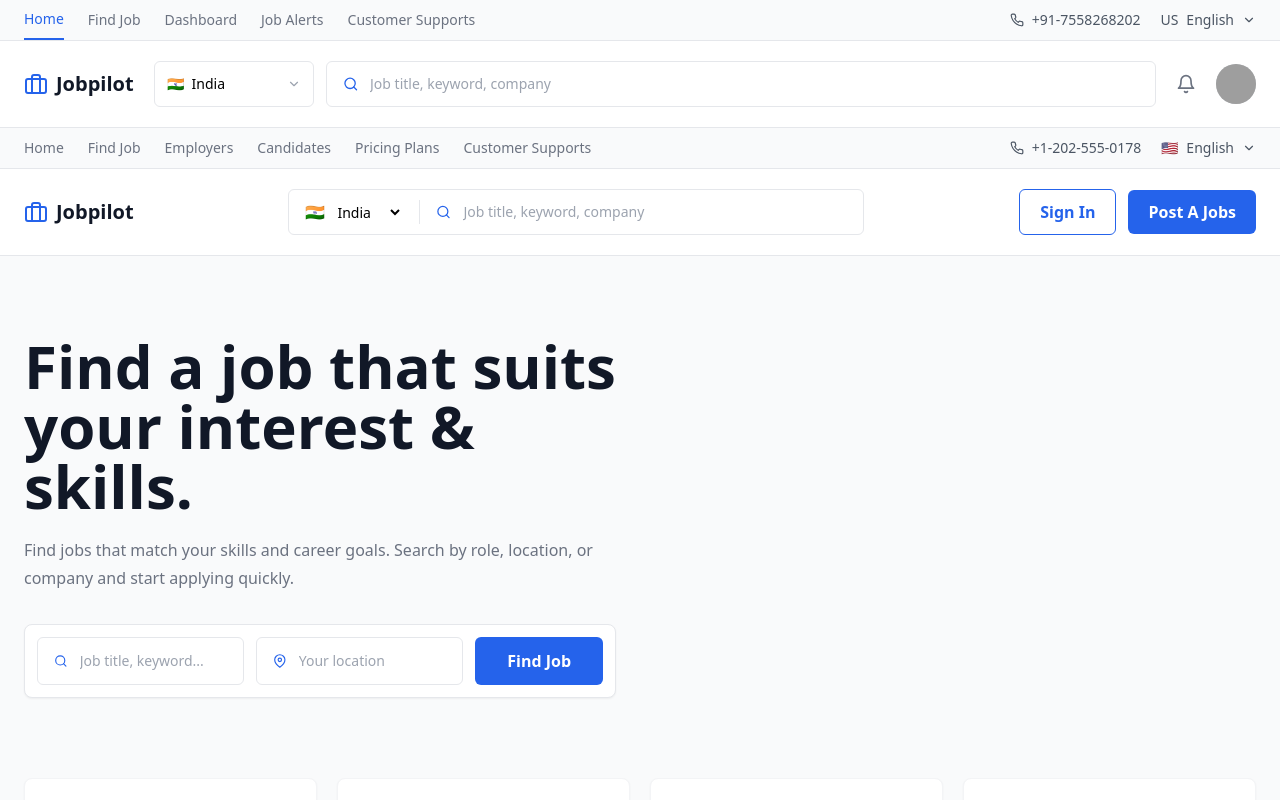
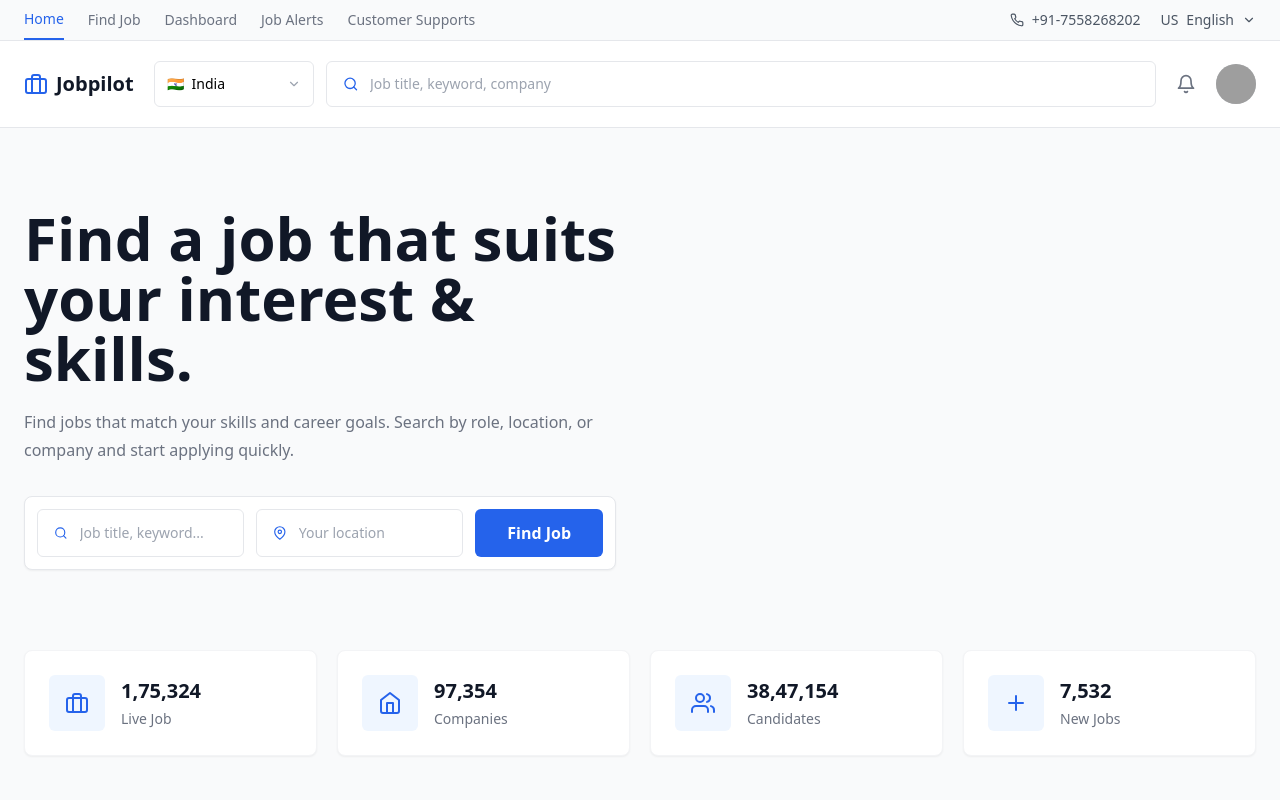
Before and after one commit to CDAC-AC-Project/Job-Portal, a React (Vite) app in the folder Frontend/: page /candidate/home in a window 1280 px wide. Shown: the top 800 px of the page. Built offline with nearby package versions, Linux system fonts and the light colour scheme; grey boxes are pictures that could not be loaded.

Commit message:
updated header and footer

```diff
--- a/Frontend/src/pages/Home.jsx
+++ b/Frontend/src/pages/Home.jsx
@@ -11,7 +11,7 @@ import HomeFooter from "../components/home/HomeFooter";
 export default function Home() {
   return (
     <div className="min-h-screen bg-white">
-      <HomeNavbar />
+
       <HeroSection />
       <StatsSection />
       <PopularVacancies />
@@ -19,7 +19,7 @@ export default function Home() {
       <FeaturedJobs />
       <TopCompanies />
       <HomeCTA />
-      <HomeFooter />
+
     </div>
   );
 }
```
